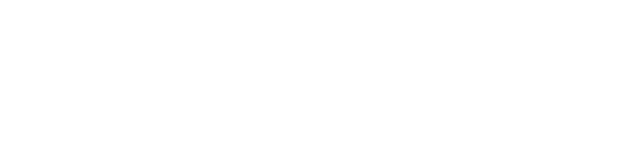
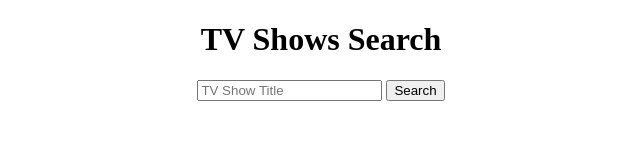
Before and after one commit to naina25/Basic-TV-Show-Search-App, a plain HTML site: page index.html in a window 1280 px wide. Shown: the whole page, without its empty margins (319-959 px from the left). Drawn offline with Linux system fonts and the light colour scheme.

Commit message:
Added basic html form

```diff
--- a/index.html
+++ b/index.html
@@ -3,9 +3,19 @@
 <head>
     <meta charset="UTF-8">
     <meta name="viewport" content="width=device-width, initial-scale=1.0">
-    <title>Document</title>
+    <title>TV Show Search App</title>
+    <style>
+        body {
+            text-align: center;
+            margin-top: 20px;
+        }
+    </style>
 </head>
 <body>
-
+    <h1>TV Shows Search</h1>
+    <form>
+        <input type="text" placeholder="TV Show Title">
+        <button type = "submit">Search</button>
+    </form>
 </body>
 </html>
```
